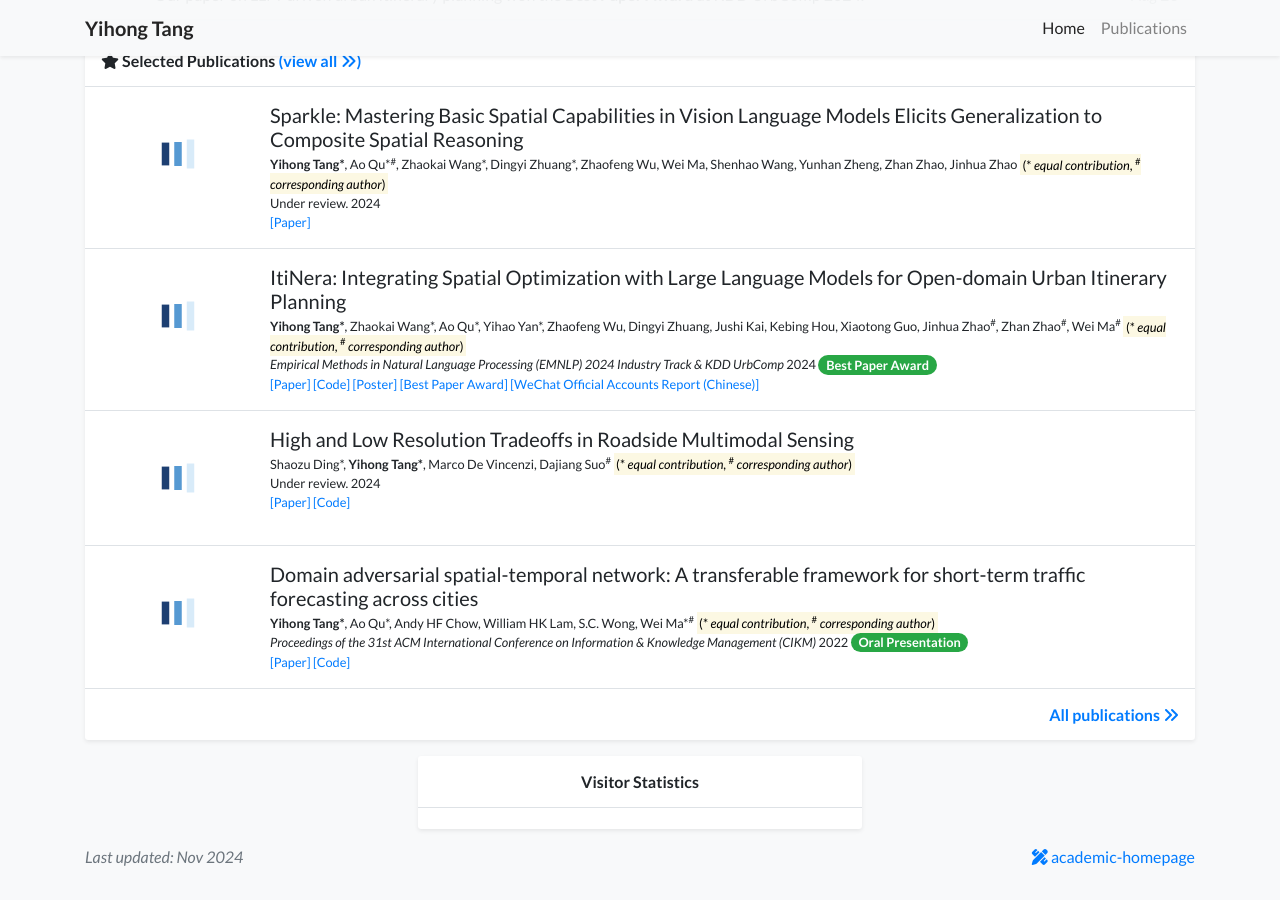
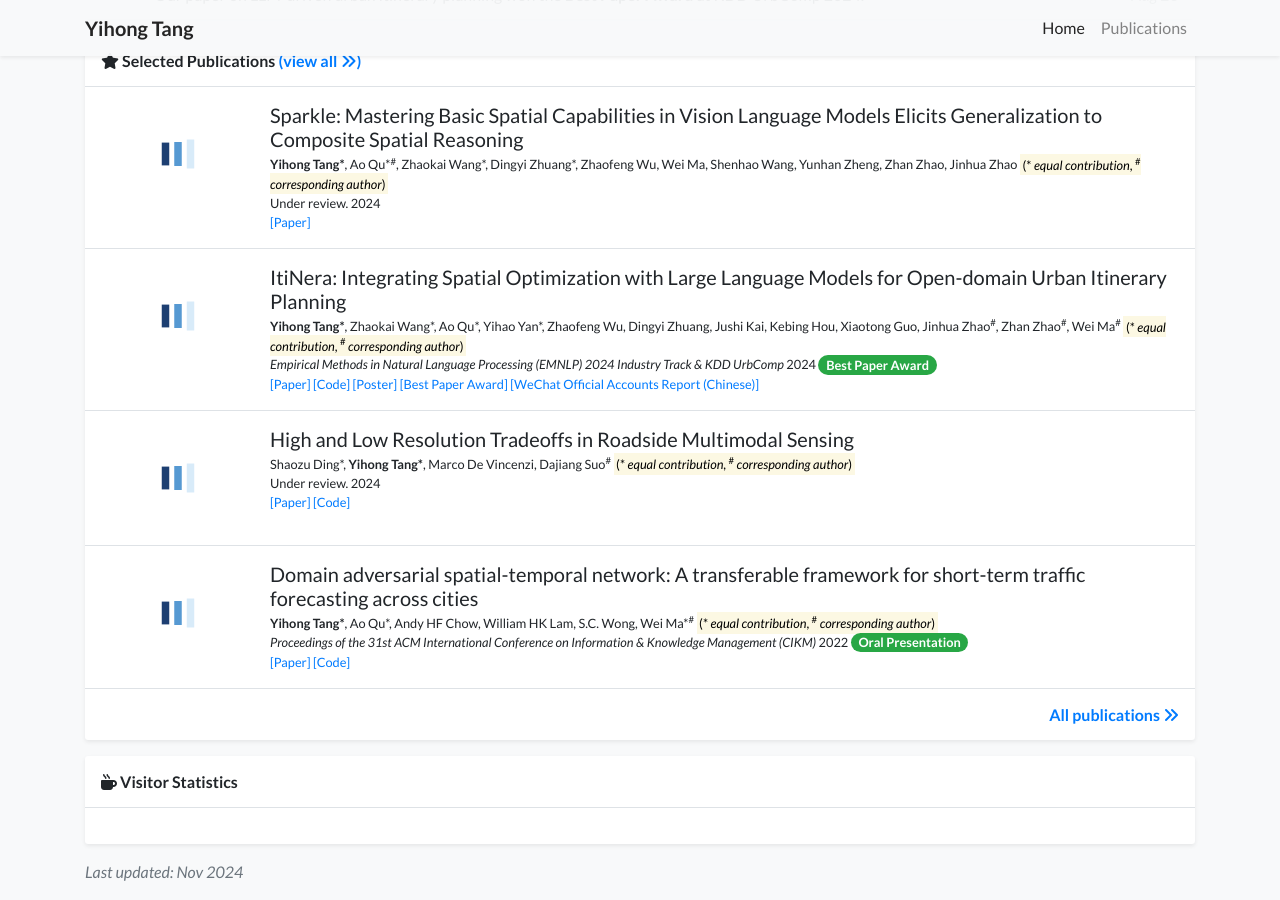
Before and after one commit to YihongT/yihongt.github.io, a Jekyll site: the page built from index.html, in a window 1280 px wide and 900 px high, scrolled down 1096 px. Built offline with Jekyll 4.4.1, drawn with Linux system fonts in a browser that asks for light colours; nearby versions of some CDN libraries; a style sheet for code colours, icons or effects is not loaded.

Commit message:
update visitor stats format

```diff
--- a/_data/display.yml
+++ b/_data/display.yml
@@ -2,9 +2,10 @@ homepage:
   show_experience: true
   show_news: true
   show_selected_publications: true
+  show_visitor_statistics: true
   num_news: 2
 
 # Feel free to replace the footer text if you would like to, but I will greatly appreciate it
 # if you keep the link to the template so that more people can benefit from it. Thanks!
-footer_text: >-
-  <a href="https://github.com/luost26/academic-homepage" target="_blank"><i class="fas fa-pencil-ruler"></i> academic-homepage</a>
+# footer_text: >-
+#   <a href="https://github.com/luost26/academic-homepage" target="_blank"><i class="fas fa-pencil-ruler"></i> academic-homepage</a>
--- /dev/null
+++ b/_includes/widgets/visitor_stats.html
@@ -0,0 +1,25 @@
+
+<div class="my-3 bg-white shadow-sm rounded-sm" style="width: 100%; margin: 0 auto;">
+    <h6 class="p-3 mb-0 border-bottom border-gray"><i class="fa-solid fa-mug-hot"></i> Visitor Statistics </h6>
+    <div class="px-3 pb-1">
+        <table style="width: 100%; table-layout: fixed;">
+            <tr>
+                <td style="text-align: center; width: 33%;">
+                    <div style="margin-top: 30px;"> <!-- 调整这个值来控制向下的距离 -->
+                        <script type='text/javascript' id='clustrmaps' src='//cdn.clustrmaps.com/map_v2.js?cl=ffffff&w=160&t=tt&d=wmkiwUpSiZT-wZmiBznL307pam0AqMIdWfpC7Fo0JXY&co=62a4d3&cmn=fea60c'></script>
+                    </div>
+                </td>
+                <td style="text-align: center; width: 33%;">
+                    <div style="margin: 0 auto; text-align: center;">
+                        <script type="text/javascript" src="//rf.revolvermaps.com/0/0/0.js?i=5e4givsdoux&amp;d=3&amp;p=0&amp;b=1&amp;w=293&amp;g=2&amp;f=arial&amp;fs=14&amp;r=0&amp;c0=cfdfff&amp;c1=6e8fff&amp;c2=000000&amp;ic0=0&amp;ic1=0" async="async"></script>
+                    </div>
+                </td>
+                <td style="text-align: center; width: 33%;">
+                    <div style="width: 200px; margin: 0 auto; margin-top: -10px; text-align: center;">
+                        <script type="text/javascript" src="//rf.revolvermaps.com/0/0/6.js?i=5wccfskqce4&amp;m=7&amp;c=e63100&amp;cr1=ffffff&amp;f=arial&amp;l=0&amp;bv=60&amp;lx=-420&amp;ly=420&amp;hi=20&amp;he=7&amp;hc=a8ddff&amp;rs=80" async="async"></script>
+                    </div>
+                </td>
+            </tr>
+        </table>
+    </div>
+</div>
--- a/index.html
+++ b/index.html
@@ -29,24 +29,6 @@ navbar_title: Home
     %}
 {% endif %}
 
-<div class="my-3 bg-white shadow-sm rounded-sm" style="width: 40%; margin: 0 auto;">
-    <h6 class="p-3 mb-0 border-bottom border-gray" style="text-align: center;">
-        Visitor Statistics
-    </h6>
-    <div class="px-3 pb-1">
-        <table style="width: 100%; table-layout: fixed;">
-            <tr>
-                <td style="text-align: center; width: 50%;">
-                    <div style="margin-top: 15px;"> <!-- 调整这个值来控制向下的距离 -->
-                        <script type='text/javascript' id='clustrmaps' src='//cdn.clustrmaps.com/map_v2.js?cl=ffffff&w=160&t=tt&d=wmkiwUpSiZT-wZmiBznL307pam0AqMIdWfpC7Fo0JXY&co=62a4d3&cmn=fea60c'></script>
-                    </div>
-                </td>
-                <td style="text-align: center; width: 50%;">
-                    <div style="margin-top: -25px;"> <!-- 调整这个值来控制向下的距离 -->
-                        <script type="text/javascript" src="//rf.revolvermaps.com/0/0/6.js?i=5wccfskqce4&amp;m=7&amp;c=e63100&amp;cr1=ffffff&amp;f=arial&amp;l=0&amp;bv=60&amp;lx=-420&amp;ly=420&amp;hi=20&amp;he=7&amp;hc=a8ddff&amp;rs=80" async="async"></script>
-                    </div>
-                </td>
-            </tr>
-        </table>
-    </div>
-</div>
+{% if site.data.display.homepage.show_visitor_statistics %}
+    {% include widgets/visitor_stats.html %}
+{% endif %}
```
